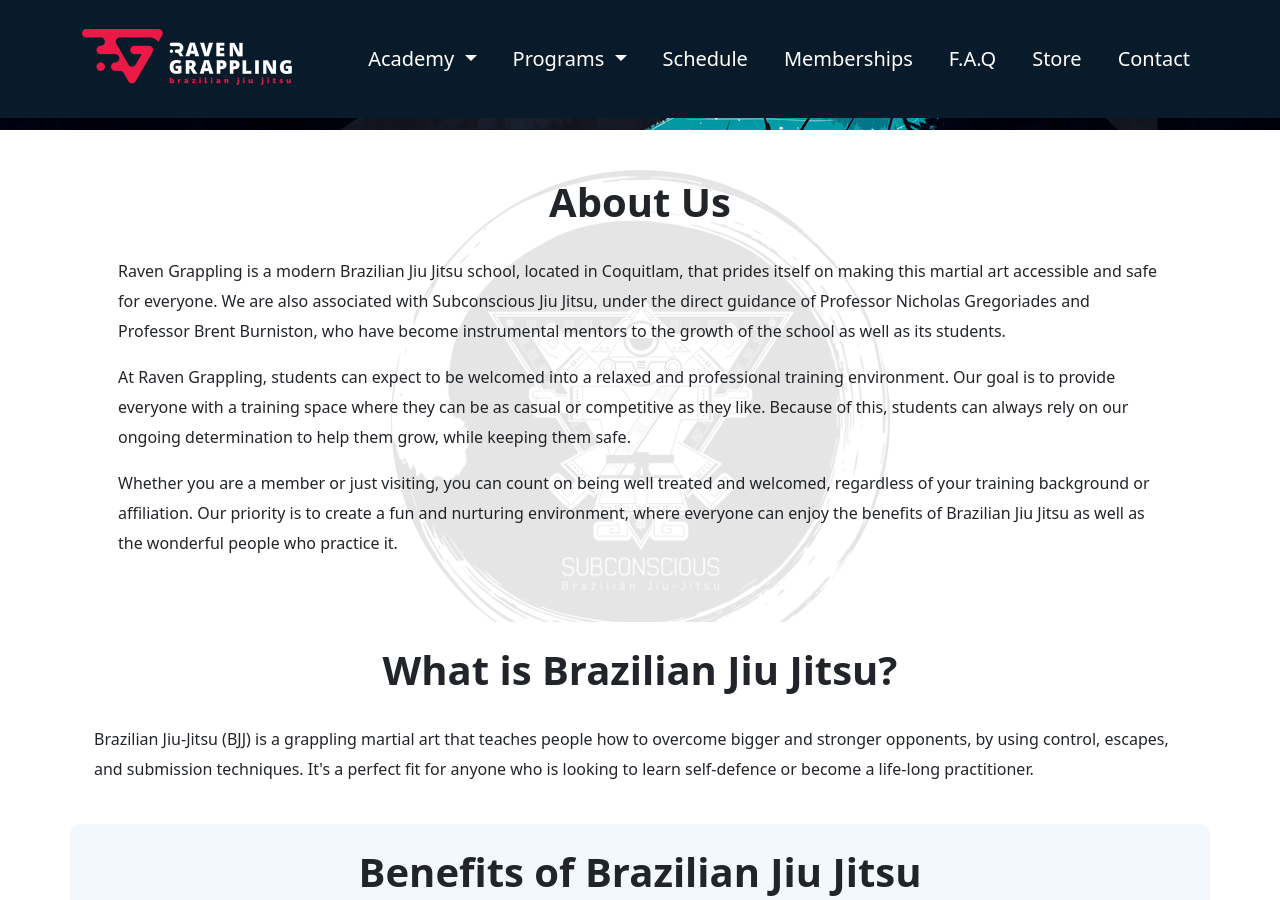
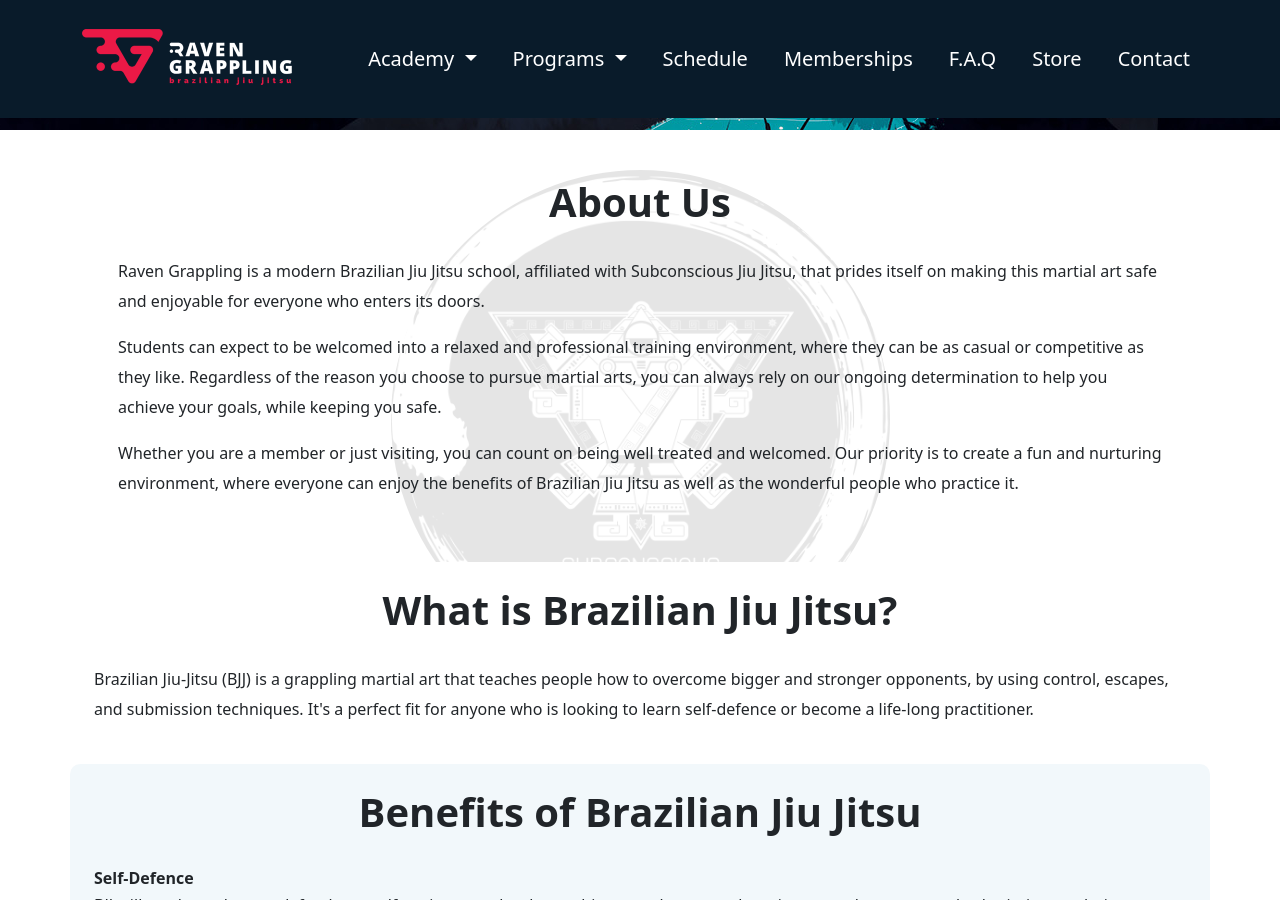
Before and after one commit to RavenGrappling/RavenGrappling.github.io, a Jekyll site: the page built from index.md, in a window 1280 px wide and 900 px high, scrolled down 578 px. Built offline with Jekyll 4.4.1, drawn with Linux system fonts in a browser that asks for light colours.

Commit message:
Update index.md

```diff
--- a/index.md
+++ b/index.md
@@ -18,13 +18,13 @@
   </h1>
 
   <p>
-    Raven Grappling is a modern Brazilian Jiu Jitsu school, located in Coquitlam, that prides itself on making this martial art accessible and safe for everyone. We are also associated with Subconscious Jiu Jitsu, under the direct guidance of Professor Nicholas Gregoriades and Professor Brent Burniston, who have become instrumental mentors to the growth of the school as well as its students.
+    Raven Grappling is a modern Brazilian Jiu Jitsu school, affiliated with Subconscious Jiu Jitsu, that prides itself on making this martial art safe and enjoyable for everyone who enters its doors.
   </p>
   <p>
-    At Raven Grappling, students can expect to be welcomed into a relaxed and professional training environment. Our goal is to provide everyone with a training space where they can be as casual or competitive as they like. Because of this, students can always rely on our ongoing determination to help them grow, while keeping them safe.
+    Students can expect to be welcomed into a relaxed and professional training environment, where they can be as casual or competitive as they like. Regardless of the reason you choose to pursue martial arts, you can always rely on our ongoing determination to help you achieve your goals, while keeping you safe.
   </p>
   <p>
-    Whether you are a member or just visiting, you can count on being well treated and welcomed, regardless of your training background or affiliation. Our priority is to create a fun and nurturing environment, where everyone can enjoy the benefits of Brazilian Jiu Jitsu as well as the wonderful people who practice it.
+    Whether you are a member or just visiting, you can count on being well treated and welcomed. Our priority is to create a fun and nurturing environment, where everyone can enjoy the benefits of Brazilian Jiu Jitsu as well as the wonderful people who practice it.
   </p>
 </div>
 
```
